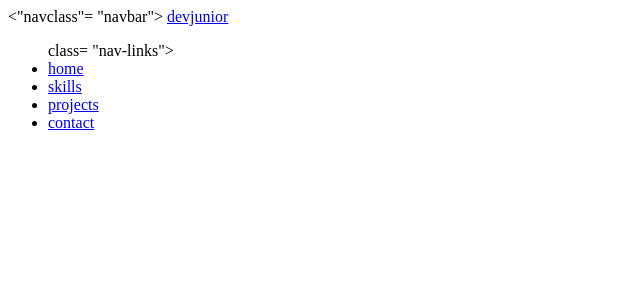
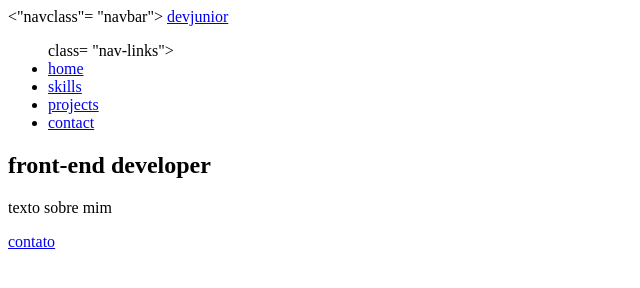
Before and after one commit to bielqk08/bielqk, a plain HTML site: page index.html in a window 1280 px wide. Shown: the whole page, without its empty margins (0-640 px from the left). Drawn offline with Linux system fonts and the light colour scheme.

Commit message:
portifólio

```diff
--- a/index.html
+++ b/index.html
@@ -6,6 +6,7 @@
     <title>Document</title>
 </head>
 <body>
+    <nav>
     <"navclass"= "navbar">
     <a href="#home" class="logo">devjunior</a>
     <ul>class= "nav-links">
@@ -13,6 +14,17 @@
         <li><a href="#skills">skills</a></li>
         <li><a href="#projects">projects</a></li>
         <li><a href="#contact">contact</a></li>
+    </ul>
+</nav>
+
+<!----hero section---->
+<section id="home" class="hero"
+ class="hero-content">
+    <h1>front-end developer</h1>
+    <p>texto sobre mim</p>
+    <a href="#contact" class="cta-button">contato</a>
+</div>
+
 
         <!---->
     </ul>
```
